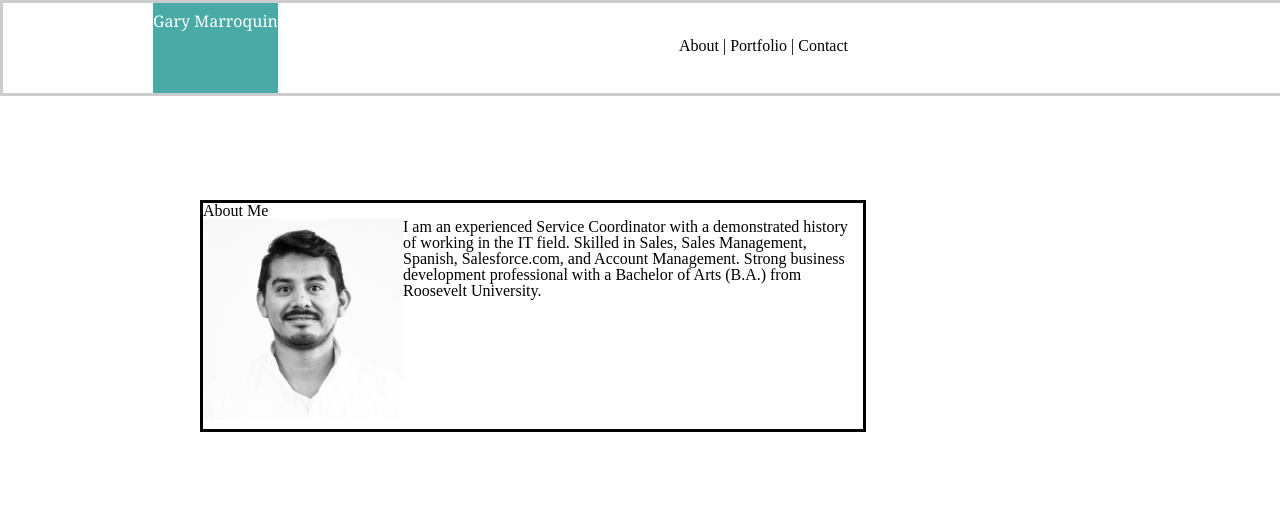
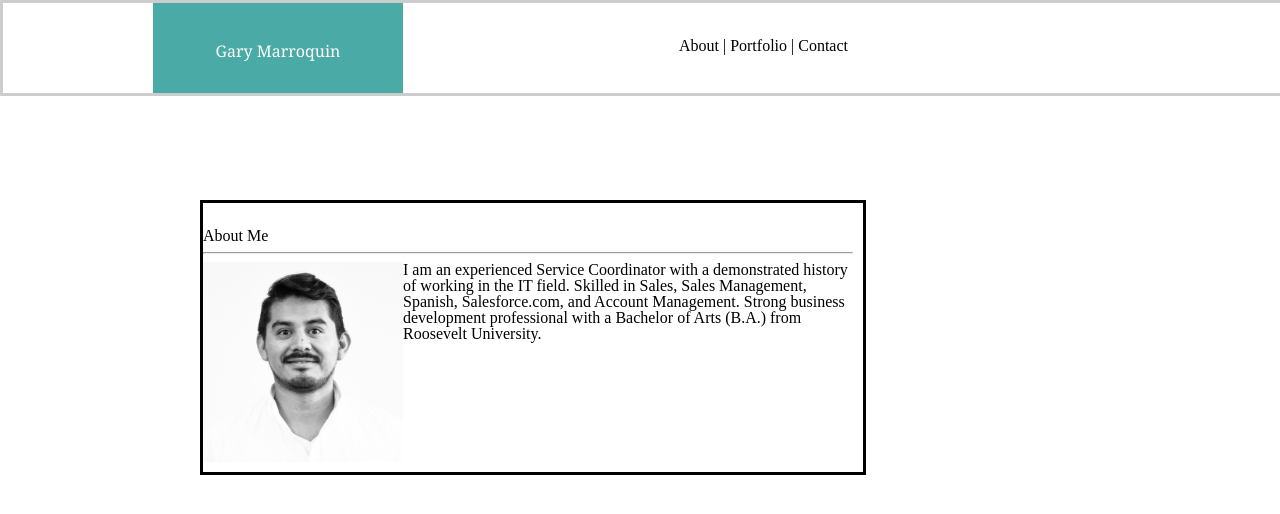
Before and after one commit to gmarroquin/Basic-Portfolio, a plain HTML site: page index.html in a window 1280 px wide. Drawn offline with Linux system fonts and the light colour scheme.

Commit message:
More CSS updates

```diff
--- a/assets/css/style.css
+++ b/assets/css/style.css
@@ -22,9 +22,11 @@ header {
 	float: left;
 	position: absolute;
 	left: 150px;
-	height: 80px;
+	width: 250px;
+	height: 50px;
 	top: 0px;
-	padding-top: 10px;
+	padding-top: 40px;
+	text-align: center;
 }
 
 /* menu options */
@@ -44,6 +46,7 @@ header {
 	top: 200px;
 	margin-right: 200px;
 	margin-left: 200px;
+	padding-top: 25px;
 	padding-bottom: 10px;
 	padding-right: 10px;
 }
--- a/index.html
+++ b/index.html
@@ -18,7 +18,7 @@
 </header>
 	<div class="aboutMeSection">
 	<h2> About Me </h2>
-
+	<hr>
 		<img id= "profile_picture" src="assets/images/Profile_Image.JPG" style= width 200px height= 200px>
 		<p1>I am an experienced Service Coordinator with a demonstrated history of working in the IT field. Skilled in Sales, Sales Management, Spanish, Salesforce.com, and Account Management. Strong business development professional with a Bachelor of Arts (B.A.) from Roosevelt University.
 		</p1>
```
